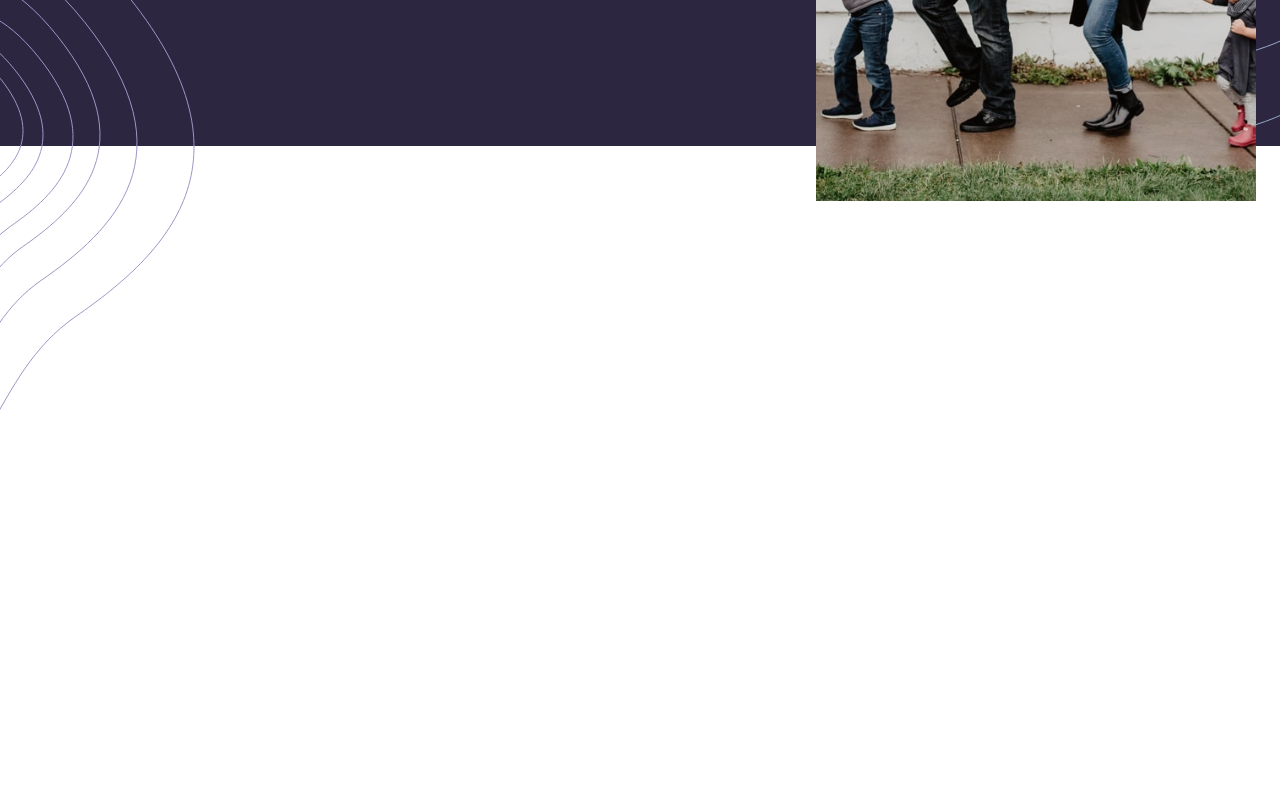
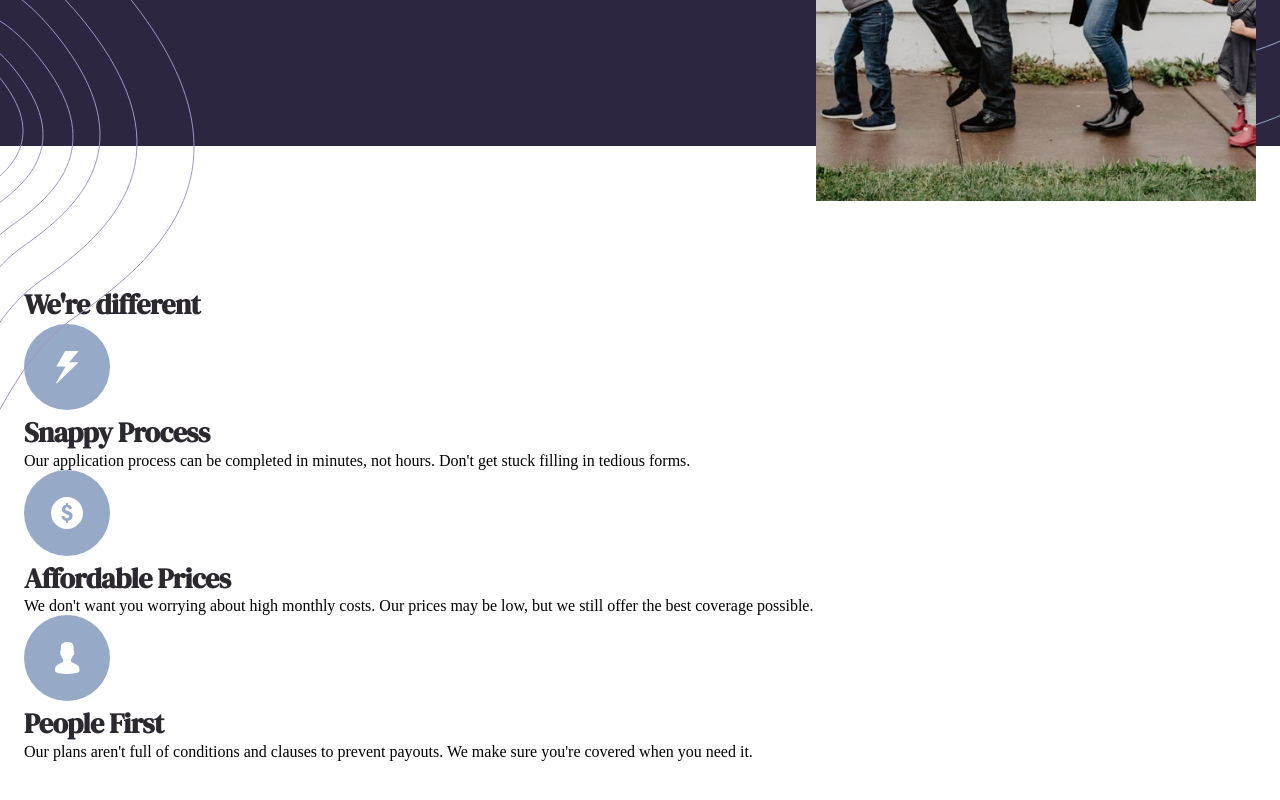
Before and after one commit to frontend-rustyff12/insure-landing-page, a Next.js app: page / in a window 1280 px wide. Shown: the part 534-1334 px from the top of the page. Before the commit the page ends 1090 px from the top, so only its background shows below. Built offline with nearby package versions, Linux system fonts and the light colour scheme.

Commit message:
Adding main data

```diff
--- a/src/app/page.tsx
+++ b/src/app/page.tsx
@@ -1,8 +1,9 @@
 import Header from "@/components/Header";
 import Hero from "@/components/Hero";
-// import Main from "@/components/Main";
+import Main from "@/components/Main";
 import { headerData } from "@/content/Header";
 import { heroData } from "@/content/Hero";
+import { mainData } from "@/content/Main";
 
 export default function Home() {
   return (
@@ -10,7 +11,7 @@ export default function Home() {
       <Header data={headerData} />
       <main>
         <Hero {...heroData} />
-        {/* <Main /> */}
+        <Main data={mainData} />
       </main>
     </div>
   );
--- a/src/components/Card.tsx
+++ b/src/components/Card.tsx
@@ -1,12 +1,18 @@
 import Image from "next/image";
-export default function Card() {
+export default function Card({
+  title,
+  text,
+  image,
+}: {
+  title: string;
+  text: string;
+  image: string;
+}) {
   return (
     <article className="card">
-      <h3>Snappy Process</h3>
-      <p>
-        Our application process can be completed in minutes, not hours.
-        Don&appos;t get stuck filling in tedious forms.
-      </p>
+      <Image src={image} width={86} height={86} alt="" />
+      <h3>{title}</h3>
+      <p>{text}</p>
     </article>
   );
 }
--- a/src/components/Header.tsx
+++ b/src/components/Header.tsx
@@ -1,7 +1,7 @@
 "use client";
 import { useEffect, useState } from "react";
 import Image from "next/image";
-import "@/components/styles/header.css";
+import "@/components/styles/Header.css";
 
 type HeaderItem = {
   id: number;
--- a/src/components/Main.tsx
+++ b/src/components/Main.tsx
@@ -1,7 +1,31 @@
-export default function Main() {
+import Card from "./Card";
+import "./styles/Main.css";
+
+type MainItem = {
+  title: string;
+  text: string;
+  image: string;
+};
+
+type MainProps = {
+  data: MainItem[];
+};
+export default function Main({ data }: MainProps) {
   return (
-    <section className="main-content">
-      <h3>We're different</h3>
-    </section>
+    <div className="main-content">
+      <div className="main-wrapper">
+        <h3>We're different</h3>
+        <section className="card-container">
+          {data.map((item, index) => (
+            <Card
+              key={index}
+              title={item.title}
+              text={item.text}
+              image={item.image}
+            />
+          ))}
+        </section>
+      </div>
+    </div>
   );
 }
--- /dev/null
+++ b/src/components/styles/Main.css
@@ -0,0 +1,6 @@
+.main-content {
+  padding: 140px 24px;
+}
+
+.main-wrapper {
+}
--- a/src/content/Main.ts
+++ b/src/content/Main.ts
@@ -0,0 +1,21 @@
+import snappy from "../../public/icons/icon-snappy-process.svg";
+import affordable from "../../public/icons/icon-affordable-prices.svg";
+import first from "../../public/icons/icon-people-first.svg";
+
+export const mainData = [
+  {
+    title: "Snappy Process",
+    text: "Our application process can be completed in minutes, not hours. Don't get stuck filling in tedious forms.",
+    image: snappy,
+  },
+  {
+    title: "Affordable Prices",
+    text: "We don't want you worrying about high monthly costs. Our prices may be low, but we still offer the best coverage possible.",
+    image: affordable,
+  },
+  {
+    title: "People First",
+    text: "Our plans aren't full of conditions and clauses to prevent payouts. We make sure you're covered when you need it.",
+    image: first,
+  },
+];
```
Also changed, not shown: src/components/styles/Header.css (renamed from src/components/styles/header.css).
